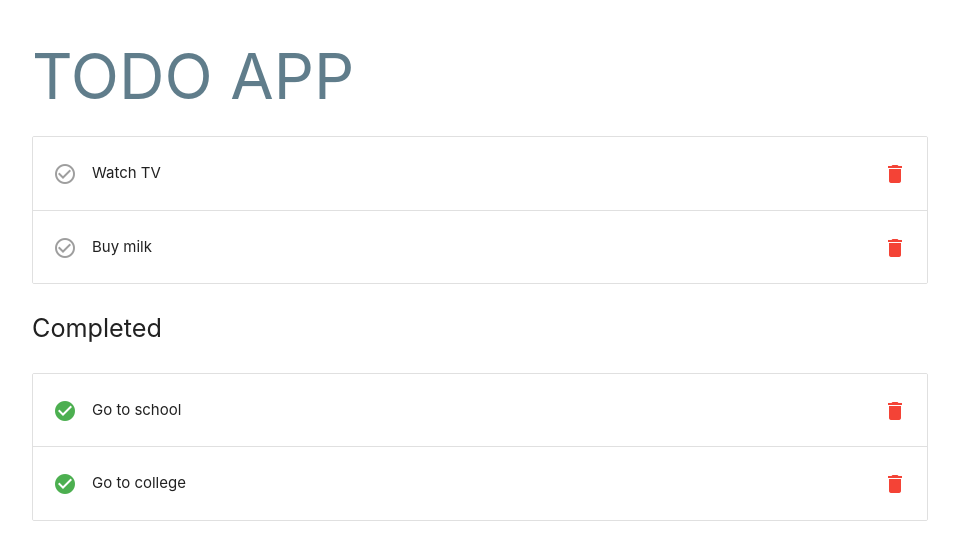
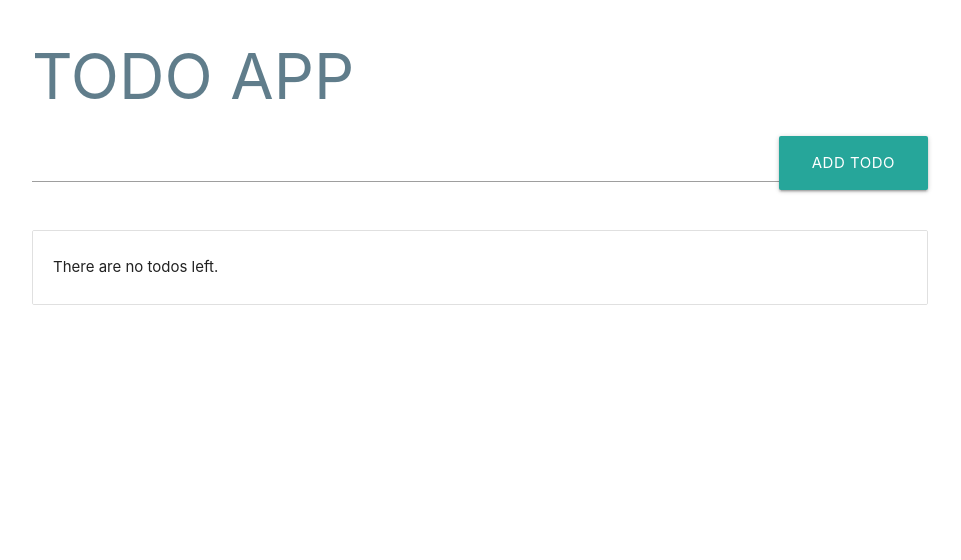
Before and after one commit to minhajulalamcse/React-Todo-App, a React (Create React App) app: page / in a window 1280 px wide. Shown: the top 560 px of the page, without its empty margins (160-1121 px from the left). Built offline with nearby package versions, Linux system fonts and the light colour scheme.

Commit message:
Preventing empty todo add and added some ui

```diff
--- /dev/null
+++ b/src/AddTodo.js
@@ -0,0 +1,44 @@
+import React, { Component } from "react";
+
+class AddTodo extends Component {
+  state = { content: "" };
+
+  handleChange = (e) => {
+    this.setState({
+      content: e.target.value,
+    });
+  };
+
+  handleSubmit = (e) => {
+    e.preventDefault();
+    if (this.state.content === "") {
+      alert("Empty todo");
+      return null;
+    }
+    this.props.addTodo(this.state);
+    this.setState({
+      content: "",
+    });
+  };
+  render() {
+    return (
+      <div className="row">
+        <form className="col s12" onSubmit={this.handleSubmit}>
+          <div className="row">
+            <input
+              type="text"
+              value={this.state.content}
+              onChange={this.handleChange}
+              className="col s10"
+            />
+            <button className="col s2 waves-effect waves-light btn-large">
+              ADD TODO
+            </button>
+          </div>
+        </form>
+      </div>
+    );
+  }
+}
+
+export default AddTodo;
--- a/src/App.js
+++ b/src/App.js
@@ -1,16 +1,13 @@
 import React from "react";
 import "./App.css";
+
 import Todos from "./Todos";
 import CompletedTodos from "./CompletedTodos";
+import AddTodo from "./AddTodo";
 
 class App extends React.Component {
   state = {
-    todos: [
-      { id: 1, content: "Watch TV", completed: false },
-      { id: 2, content: "Buy milk", completed: false },
-      { id: 3, content: "Go to school", completed: true },
-      { id: 4, content: "Go to college", completed: true },
-    ],
+    todos: [],
   };
   handleComplete = (id) => {
     const todos = this.state.todos.filter((todo) => {
@@ -32,15 +29,31 @@
     });
   };
 
+  addTodo = (todo) => {
+    todo.id = Math.random();
+    todo.completed = false;
+    const todos = [...this.state.todos, todo];
+    this.setState({
+      todos,
+    });
+  };
   render() {
+    let showCompletedTodosComponent = false;
+    this.state.todos.map((todo) => {
+      if (todo.completed) showCompletedTodosComponent = true;
+    });
     return (
       <div className="container">
         <h1 className="blue-grey-text darken-4">TODO APP</h1>
+        <AddTodo addTodo={this.addTodo} />
         <Todos
           todos={this.state.todos}
           handleComplete={this.handleComplete}
           handleDelete={this.handleDelete}
         />
+
+        {showCompletedTodosComponent ? (
+          <div>
             <p className="flow-text">Completed</p>
             <CompletedTodos
               todos={this.state.todos}
@@ -48,6 +61,8 @@
               handleDelete={this.handleDelete}
             />
           </div>
+        ) : null}
+      </div>
     );
   }
 }
--- a/src/CompletedTodos.js
+++ b/src/CompletedTodos.js
@@ -14,11 +14,12 @@
         <div className="collection-item" key={todo.id}>
           <p>
             <i
-              className="material-icons left green-text pointer"
+              className=" material-icons left green-text pointer"
               onClick={() => handleComplete(todo.id)}
             >
               check_circle
             </i>
+
             {todo.content}
             <i
               className="material-icons right red-text pointer"
```
Lines whose indentation alone changed are shown as unchanged.
